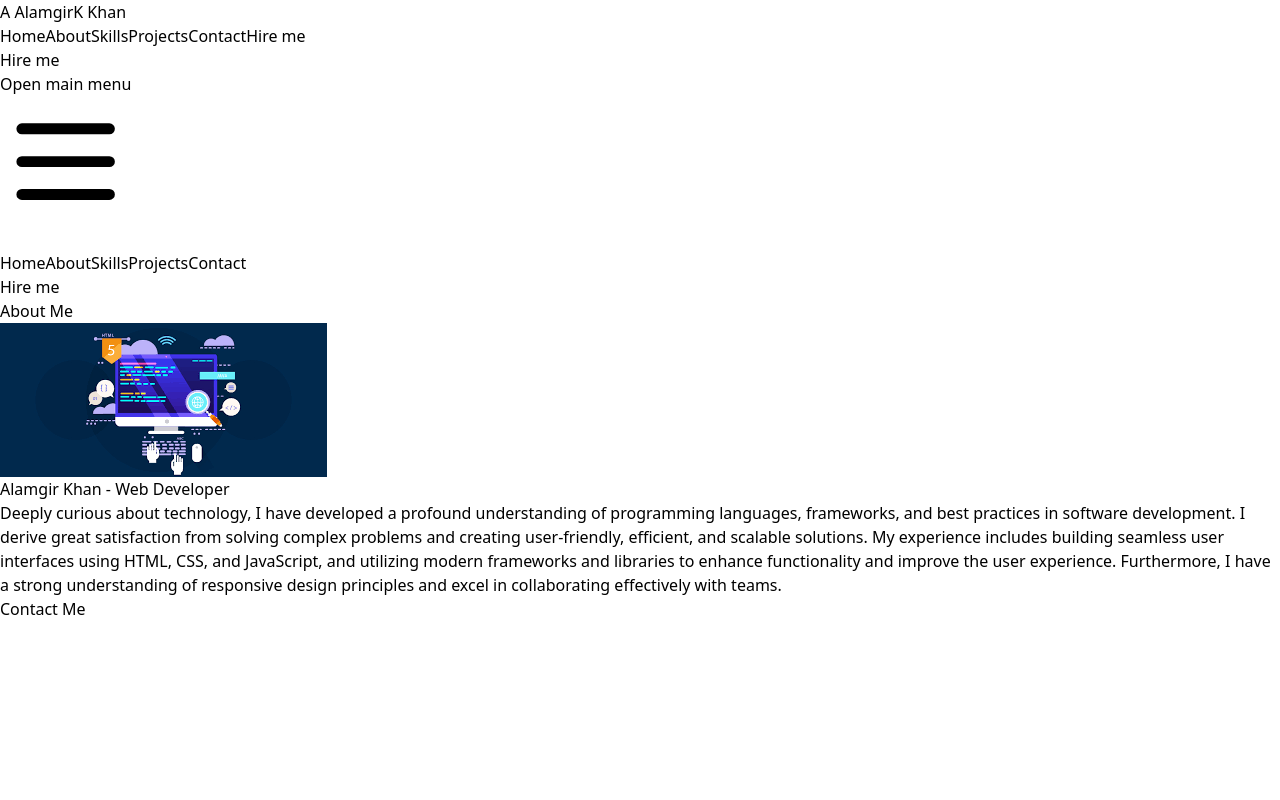
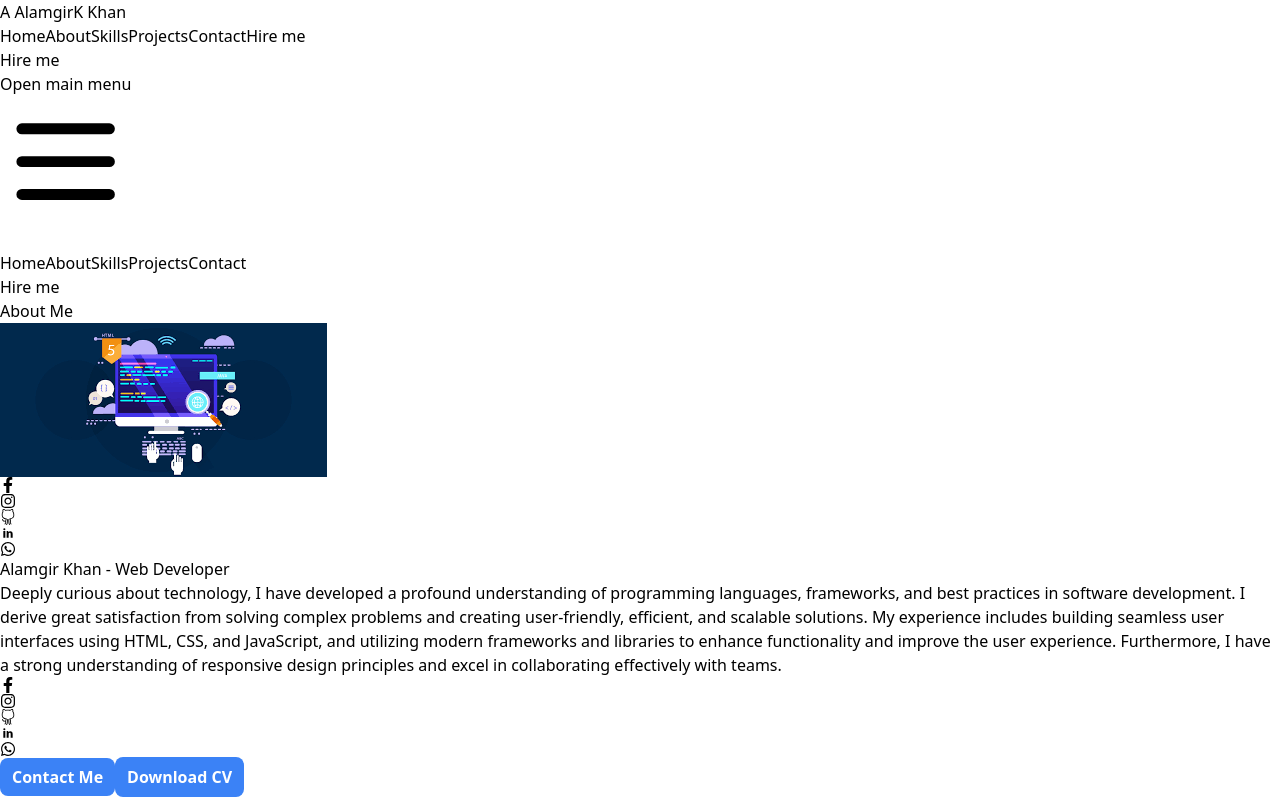
Before and after one commit to Alamgir-Khan-315/Portfolio-2025, a React (Vite) app: page /about in a window 1280 px wide. Built offline with nearby package versions, Linux system fonts and the light colour scheme.

Commit message:
updated abut me

```diff
--- a/src/Pages/About/About.jsx
+++ b/src/Pages/About/About.jsx
@@ -1,18 +1,46 @@
 import { Link } from 'react-router-dom';
+import { SlSocialGithub } from "react-icons/sl";
+import { TiSocialLinkedin } from "react-icons/ti";
+import { FaFacebookF, FaInstagram , FaWhatsapp } from "react-icons/fa";
 
 export default function About() {
+
+  const icon = [
+    { name: 'Fb', icon: <FaFacebookF /> , link:'' },
+    { name: 'Insta', icon: <FaInstagram /> , link:'' },
+    { name: 'Github', icon: <SlSocialGithub /> , link:'' },
+    { name: 'LinkedIn', icon: <TiSocialLinkedin /> , link:'' },
+    { name: 'Whwtsapp', icon: <FaWhatsapp /> , link:'' }
+  ];
+
+    const handleShowPDF = () => {
+      window.open('/Alamgir CV.pdf', '_blank');
+    };
+
+
   return (
    <div>
 
-    <h1 className="text-4xl font-bold text-blue-500 text-center">About Me</h1>
+    <h1 className="text-4xl font-bold text-blue-500 mt-28 text-center">About Me</h1>
 
-    <div className="container mx-auto px-4 flex flex-col md:flex-row mt-10 lg:items-center justify-center min-h-[calc(100vh-5rem)]">
+    <div className="container mx-auto px-4 flex flex-col md:flex-row lg:items-center justify-center min-h-[calc(100vh-12rem)]">
 
-      <div className="img hidden md:flex mx-auto">
-        <img className='w-full h-full rounded-2xl object-cover p-2' src="/img/about_me.png" alt="about" />
+      <div className="img relative">
+        <div className="img hidden -mt-[5rem] md:block mx-auto">
+          <img className='w-full h-full rounded-2xl object-cover p-2' src="/img/about_me.png" alt="about" />
+        </div>
+
+        <div className="absolute hidden md:block icon ml-4 w-[90%] h-[3rem] -mt-5 border border-blue-800 text-white bg-gradient-to-r from-blue-700 to-blue-800 hover-text shadow-lg rounded-lg">
+          <div className="icon flex items-center justify-center p-2 gap-5">
+            {icon.map((d,i)=>(
+              <div className='p-1 text-2xl rounded-lg bg-blue-500/90 hover:text-white hover:bg-purple-500'>{d.icon}</div>
+            ))}
+          </div>
+        </div>
       </div>
 
-        <div className="text-center md:w-[70%] -mt-24 md:mt-5">
+
+        <div className="text-center md:w-[70%] mt-5 md:-mt-24">
           <h1 className="text-xl md:text-2xl font-bold text-blue-500 mb-4">Alamgir Khan - Web Developer</h1>
             <p className="text-gray-300 mb-8 text-justify mx-auto md:w-[80%] px-4">Deeply curious about technology, I have developed a profound
             understanding of programming languages, frameworks, and best
@@ -24,12 +52,26 @@ export default function About() {
             experience. Furthermore, I have a strong understanding of responsive
             design principles and excel in collaborating effectively with teams.
             </p>
-          <Link
-            to="/contact"
-            className="bg-blue-500 font-bold text-black px-6 py-2 rounded hover:bg-blue-600 transition-colors duration-200"
-          >
-            Contact Me
-          </Link>
+
+          <div className="icon">
+            <div className="absolute md:hidden icon w-[90%] h-[3rem] -mt-5 border border-blue-800 text-white bg-gradient-to-r from-blue-700 to-blue-800 hover-text shadow-lg rounded-lg">
+              <div className="icon flex items-center justify-center p-2 gap-5">
+                {icon.map((d,i)=>(
+                  <div className='p-1 text-2xl rounded-lg bg-blue-500/90 hover:text-white hover:bg-purple-500'>{d.icon}</div>
+                ))}
+              </div>
+            </div>
+          </div>
+
+         <div className="btn w-[20rem] mt-[5rem] md:mt-0 mx-auto flex gap-5 ">
+            <Link to="/contact" className="hover-text w-full button" >
+              Contact Me
+            </Link>
+
+            <button onClick={handleShowPDF} className="hover-text w-full button" >
+              Download CV
+            </button>
+         </div>
         </div>
 
     </div>
```
Also changed, not shown: 1 other file (tests, documents, lock files or other folders).
